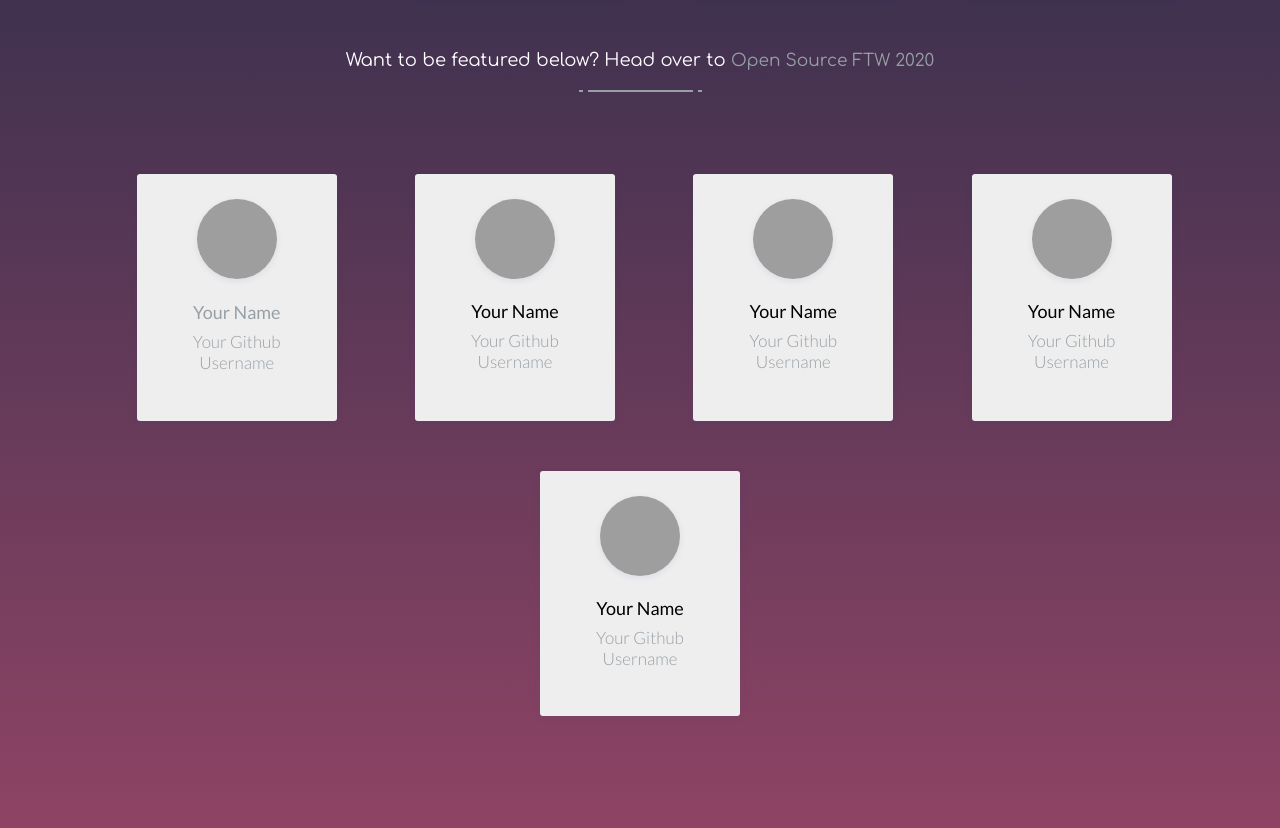
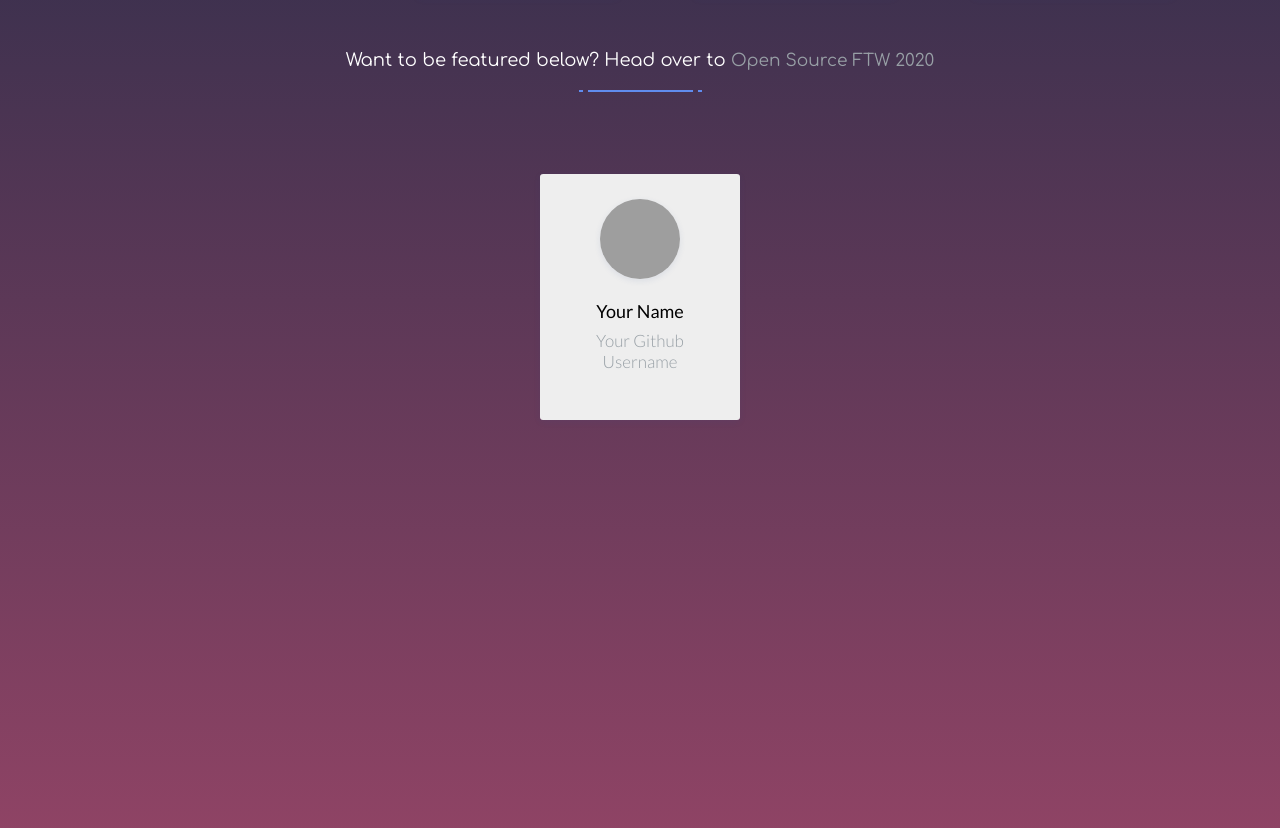
Before and after one commit to iot-lab-kiit/contributorsPage, a website: page public/index.html in a window 1280 px wide. Shown: the part 588-1416 px from the top of the page. Drawn offline with Linux system fonts and the light colour scheme; grey boxes are pictures that could not be loaded.

Commit message:
added a missing </a> tag

```diff
--- a/public/index.html
+++ b/public/index.html
@@ -40,39 +40,11 @@
           <h4><a href="https://www.github.com/Sambitraze" target="_blank">Sambitraze</a></h4>
       </div>
       </div>
-      <div class="starter-template"><div class="head"><h3>Want to be featured below? Head over to <a href="https://iotkiit.in/hacktober">Open Source FTW 2020</h3><div class="title-underline center"><span></span></div></div></div>
+      <div class="starter-template"><div class="head"><h3>Want to be featured below? Head over to <a href="https://iotkiit.in/hacktober">Open Source FTW 2020</a></h3><div class="title-underline center"><span></span></div></div></div>
 
     <div class="page-wrapper">
       <!-- one profile block goes here-->
       <div class="profile-box">
-        <img src="https://placeimg.com/200/200/any" alt="profile pic">
-        <h3>Your Name</h3>
-        <h4><a href="https://www.github.com/" target="_blank">Your Github Username</a></h4>
-      </div>
-      <!-- profile block ends here-->
-       <!-- one profile block goes here-->
-       <div class="profile-box">
-        <img src="https://placeimg.com/200/200/any" alt="profile pic">
-        <h3>Your Name</h3>
-        <h4><a href="https://www.github.com/" target="_blank">Your Github Username</a></h4>
-      </div>
-      <!-- profile block ends here-->
-       <!-- one profile block goes here-->
-       <div class="profile-box">
-        <img src="https://placeimg.com/200/200/any" alt="profile pic">
-        <h3>Your Name</h3>
-        <h4><a href="https://www.github.com/" target="_blank">Your Github Username</a></h4>
-      </div>
-      <!-- profile block ends here-->
-       <!-- one profile block goes here-->
-       <div class="profile-box">
-        <img src="https://placeimg.com/200/200/any" alt="profile pic">
-        <h3>Your Name</h3>
-        <h4><a href="https://www.github.com/" target="_blank">Your Github Username</a></h4>
-      </div>
-      <!-- profile block ends here-->
-       <!-- one profile block goes here-->
-       <div class="profile-box">
         <img src="https://placeimg.com/200/200/any" alt="profile pic">
         <h3>Your Name</h3>
         <h4><a href="https://www.github.com/" target="_blank">Your Github Username</a></h4>
```
